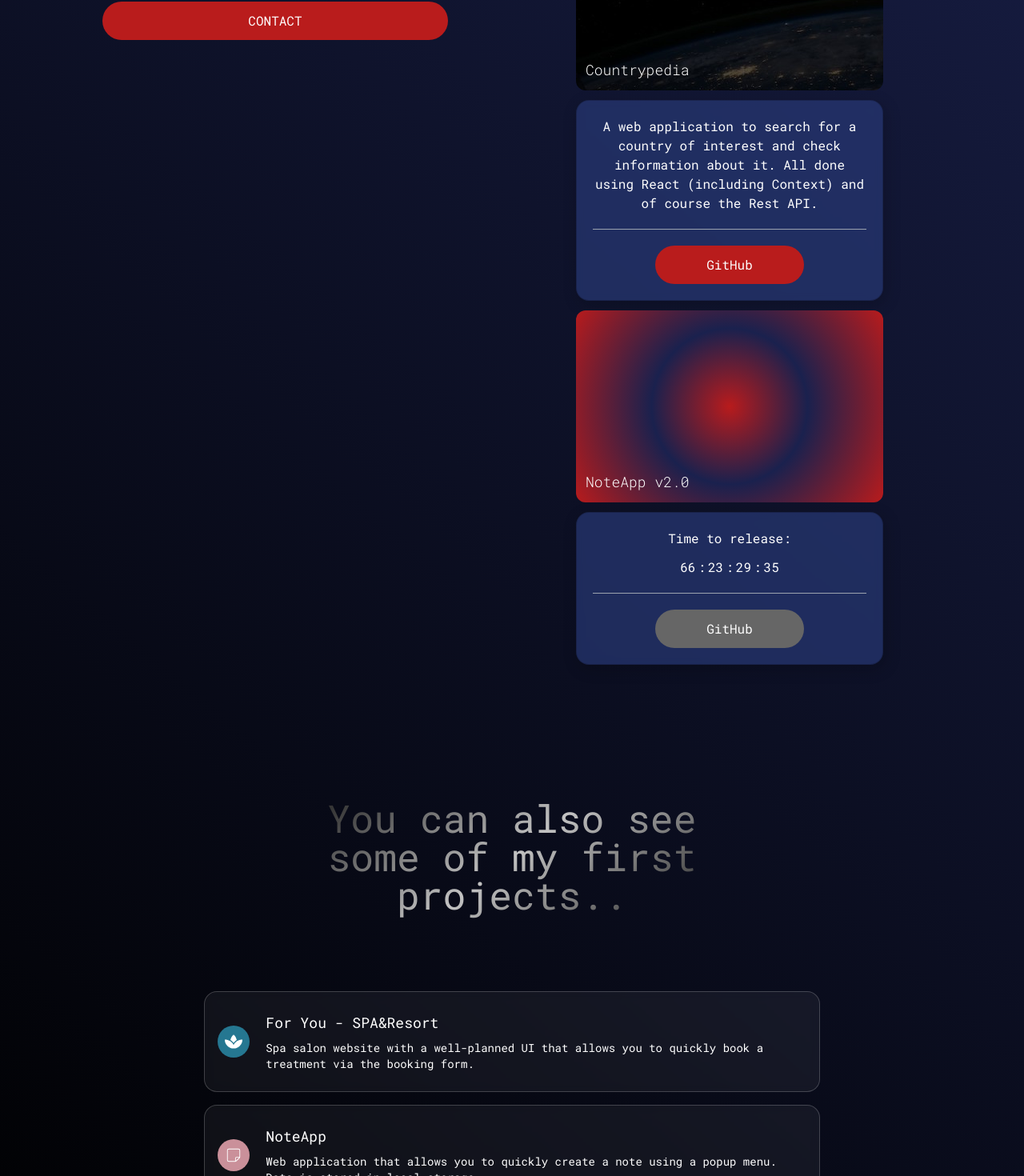
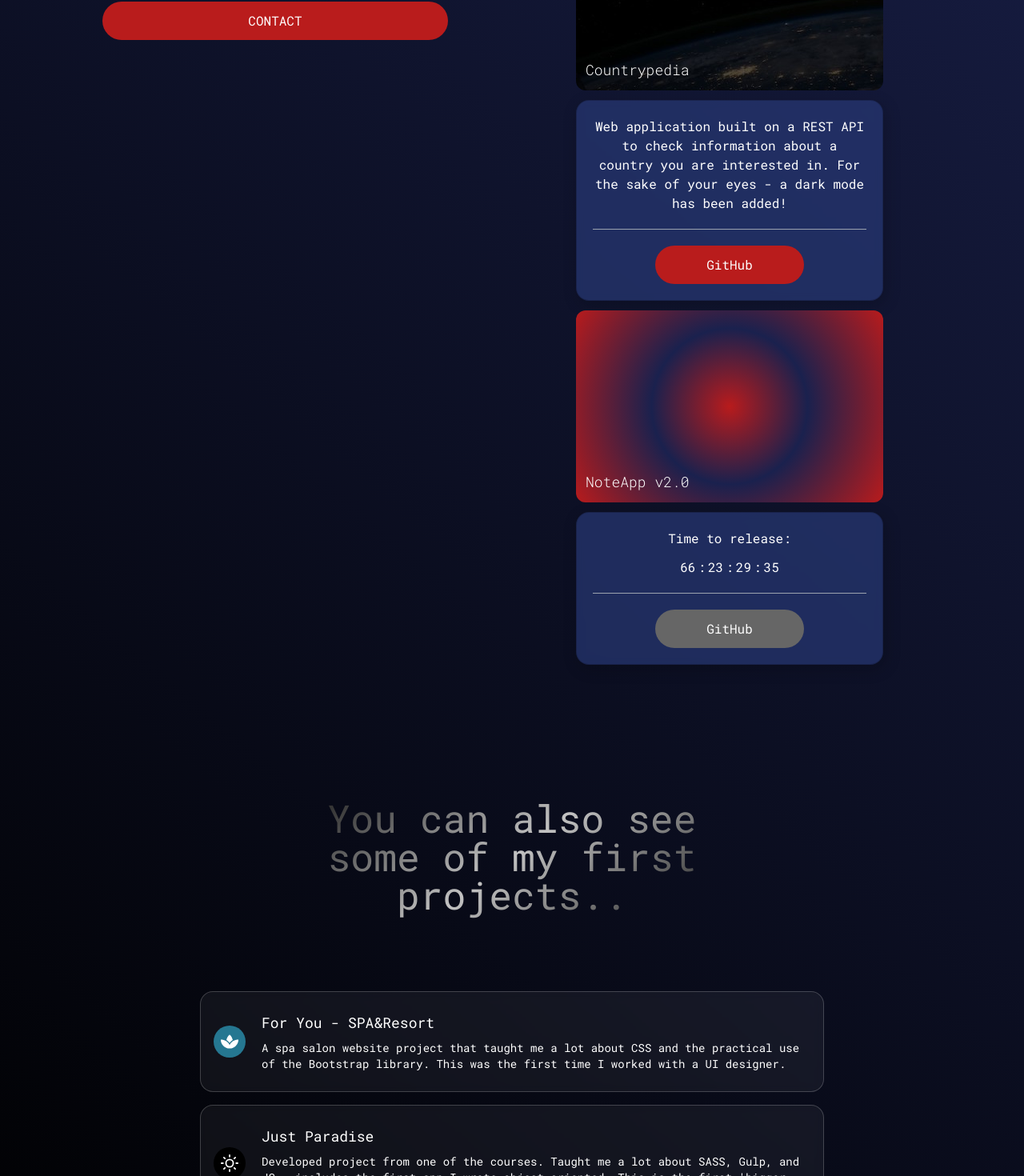
Before and after one commit to Anathretic/portfolio-website, a React (Vite) app: page / in a window 1280 px wide. Shown: the part 814-2284 px from the top of the page at 80% size. Built offline with nearby package versions, Linux system fonts and the light colour scheme.

Commit message:
Updated data and readme file, also made some minor css improvements

```diff
--- a/src/components/ExtraItem.jsx
+++ b/src/components/ExtraItem.jsx
@@ -5,7 +5,7 @@ export const ExtraItem = ({ color, title, icon, subtitle, href, ...otherProps })
 			target='_blank'
 			rel='noreferrer'
 			{...otherProps}
-			className='flex flex-row justify-start items-center p-4 m-2 cursor-pointer hover:bg-[#192445] white-gradient text-white transition duration-300 md:w-9/12'>
+			className='flex flex-row justify-start items-center p-4 m-2 cursor-pointer hover:bg-[#192445] white-gradient text-white transition duration-300 md:w-9/12 max-w-screen-lg'>
 			<div className={`w-10 h-10 rounded-full flex justify-center items-center ${color}`}>{icon}</div>
 			<div className='ml-5 flex flex-col flex-1'>
 				<h2 className='mt-2 text-white text-lg'>{title}</h2>
--- a/src/data/CardData.jsx
+++ b/src/data/CardData.jsx
@@ -4,8 +4,8 @@ export const CardData = [
 		title: 'Nietypowa-Sowa',
 		countdown: 1692201600000,
 		webHandle: 'https://nietypowa-sowa.pl/',
-		gitHandle: '',
-		text: 'Site of an artist who works extensively in painting. The site has a contact form along with reCaptcha. All done using React. Will be developed.',
+		gitHandle: 'https://github.com/anathretic/nietypowa-sowa',
+		text: 'Website made for a first client, based on a mockup created by a UI designer. The site is fully functional, but descriptions of sample work will be added soon.',
 	},
 	{
 		id: 2,
@@ -13,7 +13,7 @@ export const CardData = [
 		countdown: 1692201600000,
 		webHandle: 'https://countrypedia.online/',
 		gitHandle: 'https://github.com/anathretic/country-app',
-		text: 'A web application to search for a country of interest and check information about it. All done using React (including Context) and of course the Rest API.',
+		text: 'Web application built on a REST API to check information about a country you are interested in. For the sake of your eyes - a dark mode has been added!',
 	},
 	{
 		id: 3,
--- a/src/data/ExtraData.jsx
+++ b/src/data/ExtraData.jsx
@@ -1,5 +1,5 @@
 import { FaSpa } from 'react-icons/fa';
-import { CiStickyNote } from 'react-icons/ci';
+import { FiSun } from 'react-icons/fi';
 
 export const ExtraData = [
 	{
@@ -8,16 +8,16 @@ export const ExtraData = [
 		color: 'bg-[#257791]',
 		title: 'For You - SPA&Resort',
 		subtitle:
-			'Spa salon website with a well-planned UI that allows you to quickly book a treatment via the booking form.',
+			'A spa salon website project that taught me a lot about CSS and the practical use of the Bootstrap library. This was the first time I worked with a UI designer.',
 		href: 'https://foryou-spa.online/',
 	},
 	{
 		id: 5,
-		icon: <CiStickyNote fontSize={22} />,
-		color: 'bg-[#CA909A]',
-		title: 'NoteApp',
+		icon: <FiSun fontSize={22} />,
+		color: 'bg-[#000000]',
+		title: 'Just Paradise',
 		subtitle:
-			'Web application that allows you to quickly create a note using a popup menu. Data is stored in local storage.',
-		href: 'https://noteapp.online/',
+			"Developed project from one of the courses. Taught me a lot about SASS, Gulp, and JS - includes the first app I wrote object-oriented. This is the first 'bigger project'.",
+		href: 'https://just-paradise.pl/',
 	},
 ];
```
Also changed, not shown: 1 other file (tests, documents, lock files or other folders).
